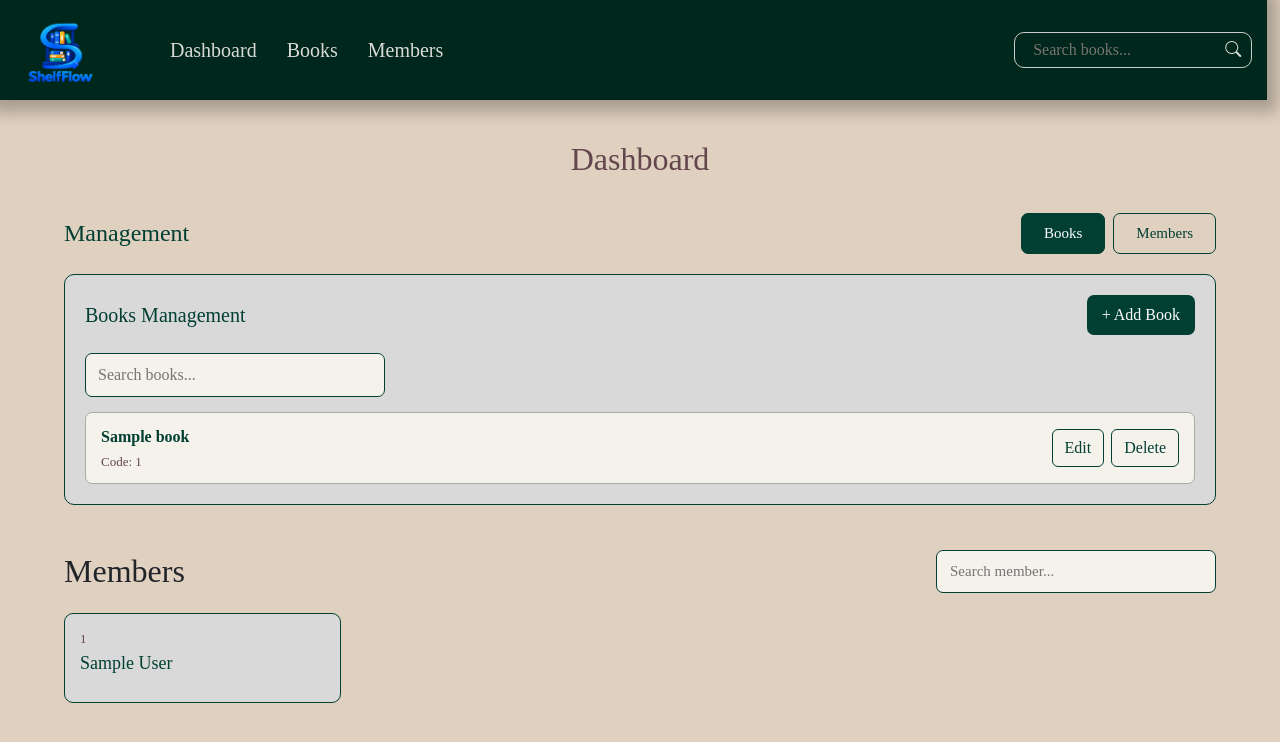
After one commit to Shahab-kh/library_management, a Django app: page /dashboard/ in a window 1280 px wide. The commit adds this page. Shown: the top 742 px of the page. Run offline with Django 5.2, Linux system fonts and the light colour scheme; tables that the repository leaves empty hold one stand-in row (values such as "Sample post"); parts of the project's set-up code (start-up, migrations or seed data) failed here and were passed over.

Commit message:
feat: add dashboard management panel

```diff
--- a/ShelfFlow/ShelfFlow/urls.py
+++ b/ShelfFlow/ShelfFlow/urls.py
@@ -15,7 +15,7 @@ Including another URLconf
     2. Add a URL to urlpatterns:  path('blog/', include('blog.urls'))
 """
 from django.contrib import admin
-from django.urls import path
+from django.urls import path, include
 from django.conf import settings
 from django.conf.urls.static import static
 from books.views import book_list
@@ -23,5 +23,7 @@ from books.views import book_list
 urlpatterns = [
     path('admin/', admin.site.urls),
     path('', book_list, name="book_list"),
+    path('members/', include("members.urls")),
+    path('dashboard/', include('dashboard.urls')),
 ]
 urlpatterns += static(settings.MEDIA_URL, document_root = settings.MEDIA_ROOT)
--- /dev/null
+++ b/ShelfFlow/dashboard/templates/dashboard/dashboard.html
@@ -0,0 +1,335 @@
+{% extends "base.html" %}
+
+{% block title %}Dashboard{% endblock %}
+
+{% block content %}
+
+<div class="dashboard">
+
+    <h1 class="dashboard-title">Dashboard</h1>
+
+    <!-- Management -->
+
+    <section class="dashboard-management">
+
+        <div class="management-header">
+            <h2>Management</h2>
+
+            <div class="management-tabs">
+                <button
+                    type="button"
+                    class="management-tab active"
+                    data-target="books-management"
+                >
+                    Books
+                </button>
+
+                <button
+                    type="button"
+                    class="management-tab"
+                    data-target="members-management"
+                >
+                    Members
+                </button>
+            </div>
+        </div>
+
+
+        <!-- Books Management -->
+
+        <div
+            id="books-management"
+            class="management-panel active"
+        >
+
+            <div class="management-panel-header">
+
+                <h3>Books Management</h3>
+
+                <button
+                    type="button"
+                    class="management-add-button"
+                >
+                    + Add Book
+                </button>
+
+            </div>
+
+            <div class="management-search-row">
+
+                <input
+                    type="text"
+                    placeholder="Search books..."
+                    class="management-search"
+                >
+
+            </div>
+
+
+            <div class="management-list">
+
+                {% for book in books %}
+
+                    <div class="management-item">
+
+                        <div>
+                            <strong>{{ book.title }}</strong>
+
+                            <span>
+                                Code: {{ book.book_code }}
+                            </span>
+                        </div>
+
+                        <div class="management-actions">
+
+                            <button type="button">
+                                Edit
+                            </button>
+
+                            <button type="button">
+                                Delete
+                            </button>
+
+                        </div>
+
+                    </div>
+
+                {% empty %}
+
+                    <p>No books found.</p>
+
+                {% endfor %}
+
+            </div>
+
+        </div>
+
+
+        <!-- Members Management -->
+
+        <div
+            id="members-management"
+            class="management-panel"
+        >
+
+            <div class="management-panel-header">
+
+                <h3>Members Management</h3>
+
+                <button
+                    type="button"
+                    class="management-add-button"
+                >
+                    + Add Member
+                </button>
+
+            </div>
+
+            <div class="management-search-row">
+
+                <input
+                    type="text"
+                    placeholder="Search members..."
+                    class="management-search"
+                >
+
+            </div>
+
+
+            <div class="management-list">
+
+                {% for member in members %}
+
+                    <div class="management-item">
+
+                        <div>
+                            <strong>
+                                {{ member.full_name }}
+                            </strong>
+
+                            <span>
+                                Code: {{ member.member_code }}
+                            </span>
+                        </div>
+
+                        <div class="management-actions">
+
+                            <button type="button">
+                                Edit
+                            </button>
+
+                            <button type="button">
+                                Delete
+                            </button>
+
+                        </div>
+
+                    </div>
+
+                {% empty %}
+
+                    <p>No members found.</p>
+
+                {% endfor %}
+
+            </div>
+
+        </div>
+
+    </section>
+
+
+    <!-- Members Overview -->
+
+    <section class="dashboard-members">
+
+        <div class="members-header">
+
+            <h2>Members</h2>
+
+            <input
+                type="text"
+                id="member-search"
+                placeholder="Search member..."
+                class="member-search"
+            >
+
+        </div>
+
+
+        <div
+            class="member-cards"
+            id="member-cards"
+        >
+
+            {% for member in members %}
+
+                <div
+                    class="member-card"
+                    data-name="{{ member.full_name|lower }}"
+                    data-code="{{ member.member_code }}"
+                >
+
+                    <span class="member-code">
+                        {{ member.member_code }}
+                    </span>
+
+                    <h3>
+                        {{ member.full_name }}
+                    </h3>
+
+                </div>
+
+            {% empty %}
+
+                <p>No members found.</p>
+
+            {% endfor %}
+
+        </div>
+
+        <p
+            id="no-members-found"
+            class="no-members-found"
+        >
+            No members found.
+        </p>
+
+    </section>
+
+</div>
+
+
+<script>
+
+    const managementTabs =
+        document.querySelectorAll(".management-tab");
+
+    const managementPanels =
+        document.querySelectorAll(".management-panel");
+
+
+    managementTabs.forEach(function (tab) {
+
+        tab.addEventListener("click", function () {
+
+            const target =
+                document.getElementById(tab.dataset.target);
+
+
+            managementTabs.forEach(function (item) {
+                item.classList.remove("active");
+            });
+
+
+            managementPanels.forEach(function (panel) {
+                panel.classList.remove("active");
+            });
+
+
+            tab.classList.add("active");
+            target.classList.add("active");
+
+        });
+
+    });
+
+
+    const searchInput =
+        document.getElementById("member-search");
+
+    const memberCards =
+        document.querySelectorAll(".member-card");
+
+    const noMembersFound =
+        document.getElementById("no-members-found");
+
+
+    searchInput.addEventListener("input", function () {
+
+        const query =
+            searchInput.value.toLowerCase().trim();
+
+        let visibleMembers = 0;
+
+
+        memberCards.forEach(function (card) {
+
+            const name = card.dataset.name;
+            const code = card.dataset.code;
+
+
+            const matches =
+                name.includes(query) ||
+                code.includes(query);
+
+
+            if (matches) {
+
+                card.style.display = "block";
+                visibleMembers++;
+
+            } else {
+
+                card.style.display = "none";
+
+            }
+
+        });
+
+
+        if (visibleMembers === 0) {
+
+            noMembersFound.style.display = "block";
+
+        } else {
+
+            noMembersFound.style.display = "none";
+
+        }
+
+    });
+
+</script>
+
+{% endblock %}
--- /dev/null
+++ b/ShelfFlow/dashboard/urls.py
@@ -0,0 +1,6 @@
+from django.urls import path
+from .views import dashboard
+
+urlpatterns = [
+    path("", dashboard, name="dashboard"),
+]
--- a/ShelfFlow/dashboard/views.py
+++ b/ShelfFlow/dashboard/views.py
@@ -1,3 +1,8 @@
 from django.shortcuts import render
+from members.models import Member
+from books.models import Book
 
-# Create your views here.
+def dashboard(request):
+    members = Member.objects.all()
+    books = Book.objects.all()
+    return render(request, "dashboard/dashboard.html", {'members': members, 'books': books})
--- a/ShelfFlow/static/css/style.css
+++ b/ShelfFlow/static/css/style.css
@@ -377,3 +377,345 @@ body {
     transform: translateX(0);
   }
 }
+/* =========================
+   Dashboard
+========================= */
+
+.dashboard {
+    width: 90%;
+    max-width: 1400px;
+    margin: 40px auto;
+}
+
+.dashboard-title {
+    color: #63474d;
+    text-align: center;
+    font-size: 32px;
+    margin-bottom: 35px;
+}
+
+/* =========================
+Management Panel
+========================= */
+.dashboard-management {
+  margin-bottom: 45px;
+}
+
+.management-header {
+    display: flex;
+    align-items: center;
+    justify-content: space-between;
+
+    margin-bottom: 20px;
+}
+
+.management-header h2 {
+    margin: 0;
+    color: #003f32;
+    font-size: 24px;
+}
+
+
+/* Tabs */
+
+.management-tabs {
+    display: flex;
+    gap: 8px;
+}
+
+.management-tab {
+    padding: 8px 22px;
+
+    border: 1px solid #003f32;
+    border-radius: 7px;
+
+    background-color: transparent;
+    color: #003f32;
+
+    font-size: 15px;
+    cursor: pointer;
+
+    transition: 0.2s ease;
+}
+
+.management-tab:hover {
+    background-color: #d9d9d9;
+}
+
+.management-tab.active {
+    background-color: #003f32;
+    color: white;
+}
+
+
+/* Panel */
+
+.management-panel {
+    display: none;
+
+    background-color: #d9d9d9;
+
+    border: 1px solid #003f32;
+    border-radius: 10px;
+
+    padding: 20px;
+}
+
+.management-panel.active {
+    display: block;
+}
+
+
+/* Panel Header */
+
+.management-panel-header {
+    display: flex;
+    align-items: center;
+    justify-content: space-between;
+
+    margin-bottom: 18px;
+}
+
+.management-panel-header h3 {
+    margin: 0;
+
+    color: #003f32;
+    font-size: 20px;
+}
+
+
+/* Add Button */
+
+.management-add-button {
+    padding: 8px 15px;
+
+    border: none;
+    border-radius: 7px;
+
+    background-color: #003f32;
+    color: white;
+
+    cursor: pointer;
+
+    transition: 0.2s ease;
+}
+
+.management-add-button:hover {
+    background-color: #63474d;
+}
+
+
+/* Search */
+
+.management-search-row {
+    margin-bottom: 15px;
+}
+
+.management-search {
+    width: 300px;
+
+    padding: 9px 12px;
+
+    border: 1px solid #003f32;
+    border-radius: 7px;
+
+    background-color: #f5f1eb;
+    color: #003f32;
+
+    outline: none;
+}
+
+
+/* Management List */
+
+.management-list {
+    display: flex;
+    flex-direction: column;
+    gap: 8px;
+}
+
+.management-item {
+    display: flex;
+    align-items: center;
+    justify-content: space-between;
+
+    padding: 12px 15px;
+
+    background-color: #f5f1eb;
+
+    border: 1px solid #aaa;
+    border-radius: 7px;
+}
+
+.management-item > div:first-child {
+    display: flex;
+    flex-direction: column;
+    gap: 3px;
+}
+
+.management-item strong {
+    color: #003f32;
+    font-size: 16px;
+}
+
+.management-item span {
+    color: #63474d;
+    font-size: 13px;
+}
+
+
+/* Actions */
+
+.management-actions {
+    display: flex;
+    gap: 7px;
+}
+
+.management-actions button {
+    padding: 6px 12px;
+
+    border: 1px solid #003f32;
+    border-radius: 6px;
+
+    background-color: transparent;
+    color: #003f32;
+
+    cursor: pointer;
+}
+
+.management-actions button:hover {
+    background-color: #003f32;
+    color: white;
+}
+
+
+/* =========================
+   Members
+========================= */
+
+.dashboard-members {
+    margin-bottom: 50px;
+}
+
+.members-header {
+    display: flex;
+    align-items: center;
+    justify-content: space-between;
+    margin-bottom: 20px;
+}
+
+.members-header h2 {
+    margin: 0;
+}
+
+.member-search {
+    width: 280px;
+
+    padding: 9px 13px;
+
+    border: 1px solid #003f32;
+    border-radius: 7px;
+
+    background-color: #f5f1eb;
+    color: #003f32;
+
+    font-size: 15px;
+    outline: none;
+}
+
+.member-search:focus {
+    border-color: #63474d;
+    box-shadow: 0 0 0 2px rgba(99, 71, 77, 0.15);
+}
+
+
+/* =========================
+   Member Cards
+========================= */
+
+.member-cards {
+    display: grid;
+    grid-template-columns: repeat(4, minmax(0, 1fr));
+    gap: 15px;
+}
+
+.member-card {
+    background-color: #d9d9d9;
+
+    border: 1px solid #003f32;
+    border-radius: 9px;
+
+    padding: 15px;
+
+    min-height: 90px;
+
+    cursor: pointer;
+
+    transition:
+        transform 0.2s ease,
+        box-shadow 0.2s ease;
+}
+
+.member-card:hover {
+    transform: translateY(-2px);
+
+    box-shadow: 0 5px 12px rgba(0, 63, 50, 0.15);
+}
+
+.member-code {
+    display: block;
+
+    color: #63474d;
+    font-size: 13px;
+
+    margin-bottom: 5px;
+}
+
+.member-card h3 {
+    color: #003f32;
+    font-size: 18px;
+
+    margin: 0;
+
+    overflow-wrap: anywhere;
+}
+
+.no-members-found {
+    display: none;
+
+    color: #63474d;
+    margin-top: 20px;
+}
+
+/* =========================
+   Responsive
+========================= */
+
+@media (max-width: 1000px) {
+
+    .member-cards {
+        grid-template-columns: repeat(3, minmax(0, 1fr));
+    }
+}
+
+@media (max-width: 750px) {
+
+    .management-cards {
+        grid-template-columns: 1fr;
+    }
+
+    .member-cards {
+        grid-template-columns: repeat(2, minmax(0, 1fr));
+    }
+}
+
+@media (max-width: 500px) {
+
+    .dashboard {
+        width: 94%;
+    }
+
+    .member-cards {
+        grid-template-columns: 1fr;
+    }
+}
--- a/ShelfFlow/templates/base.html
+++ b/ShelfFlow/templates/base.html
@@ -24,9 +24,9 @@
         alt="ShelfFlow"
       />
       <nav>
-        <a href="">Dashboard</a>
+        <a href="{% url 'dashboard' %}">Dashboard</a>
         <a href="{% url 'book_list' %}">Books</a>
-        <a href="">Members</a>
+        <a href="{% url 'member_list' %}">Members</a>
       </nav>
     </div>
 
```
